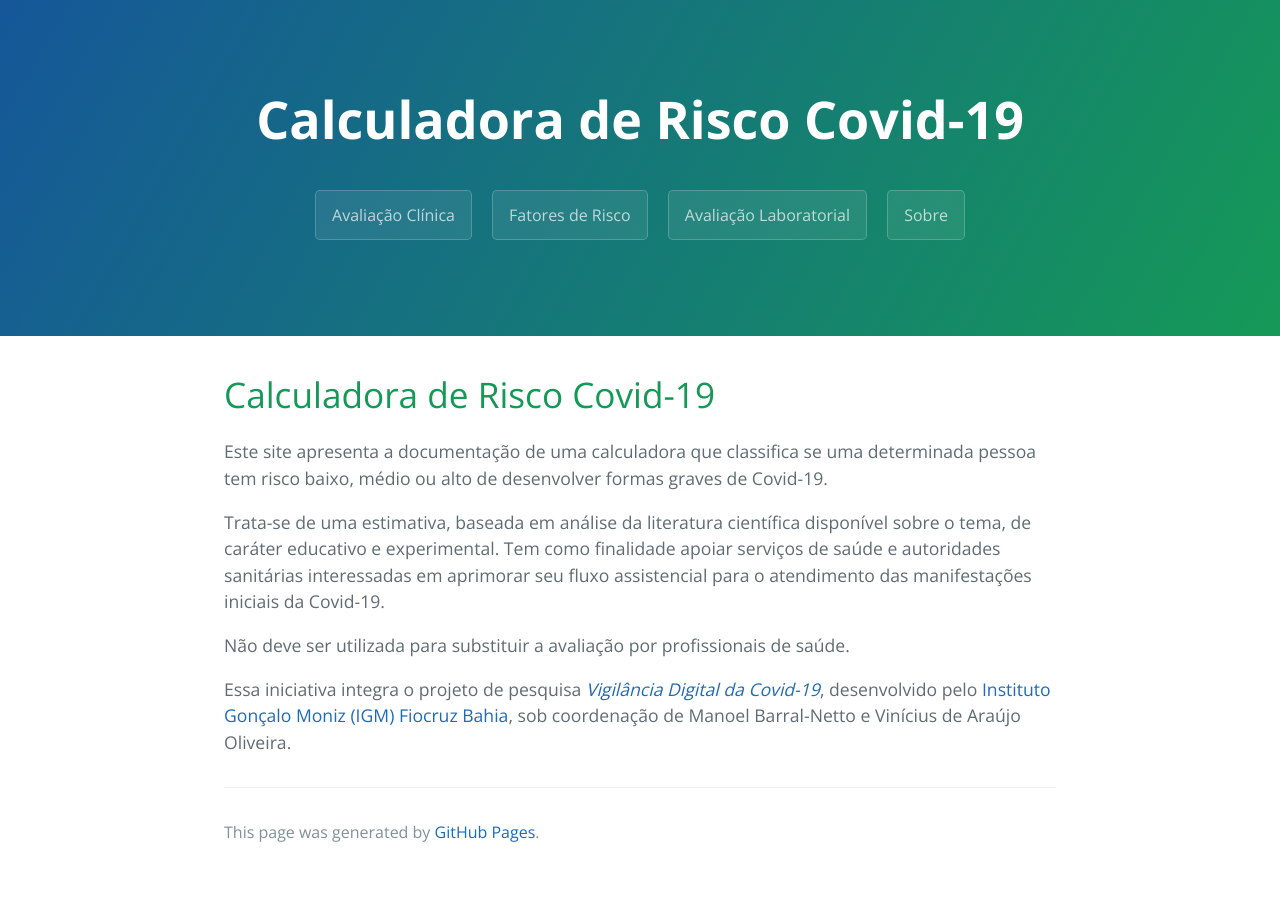
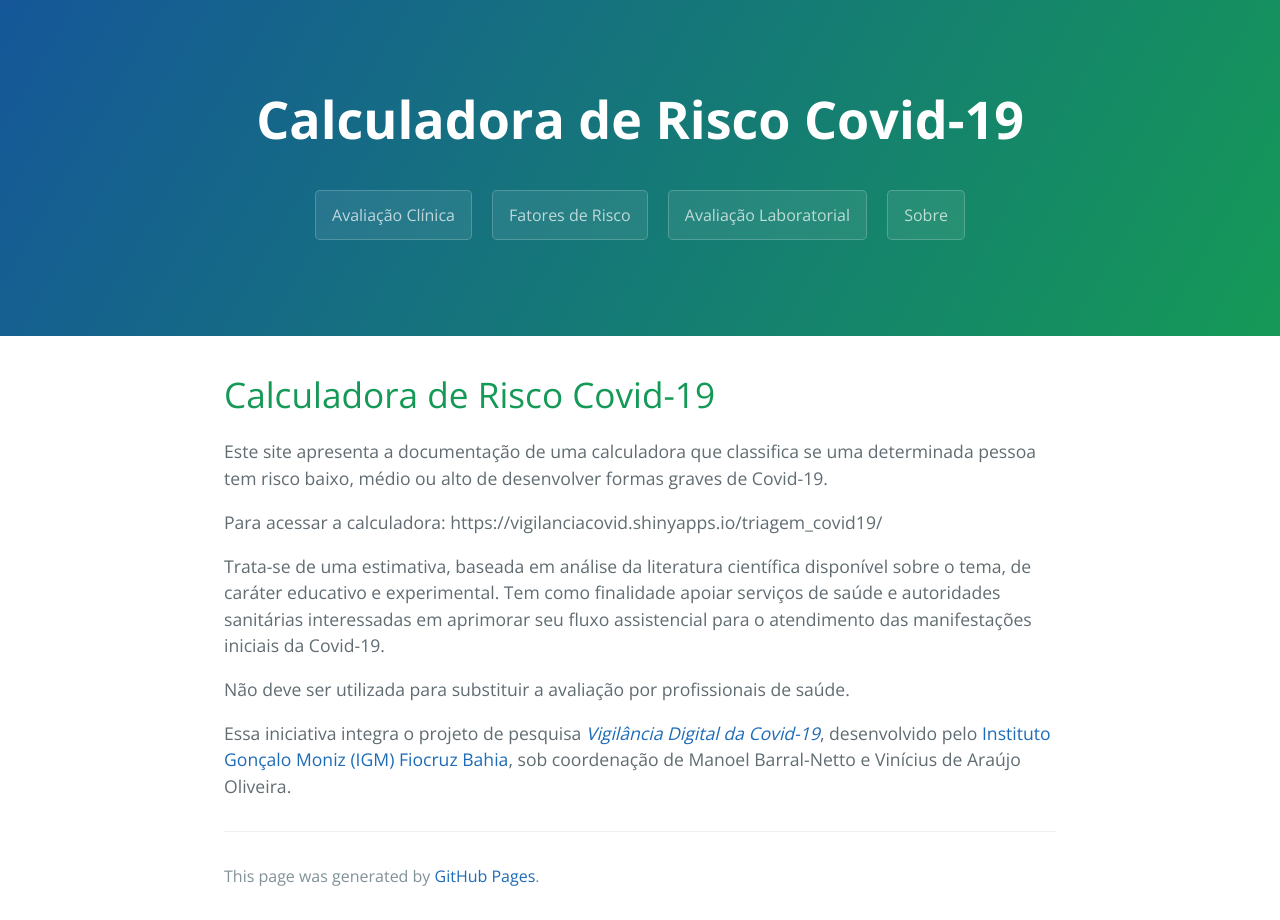
Before and after one commit to vigilanciacovid/vigilanciacovid.github.io, a Jekyll site: the page built from index.md, in a window 1280 px wide. Built offline with Jekyll 4.4.1, drawn with Linux system fonts in a browser that asks for light colours; our own code applies the rules of GitHub Pages for plain Markdown files; the repository's description, which GitHub fills in, is left out.

Commit message:
Update index.md

```diff
--- a/index.md
+++ b/index.md
@@ -1,6 +1,8 @@
 # Calculadora de Risco Covid-19
 
 Este site apresenta a documentação de uma calculadora que classifica se uma determinada pessoa tem risco baixo, médio ou alto de desenvolver formas graves de Covid-19.
+
+Para acessar a calculadora: https://vigilanciacovid.shinyapps.io/triagem_covid19/
 
 Trata-se de uma estimativa, baseada em análise da literatura científica disponível sobre o tema, de caráter educativo e experimental. Tem como finalidade apoiar serviços de saúde e autoridades sanitárias interessadas em aprimorar seu fluxo assistencial para o atendimento das manifestações iniciais da Covid-19.
 
```
